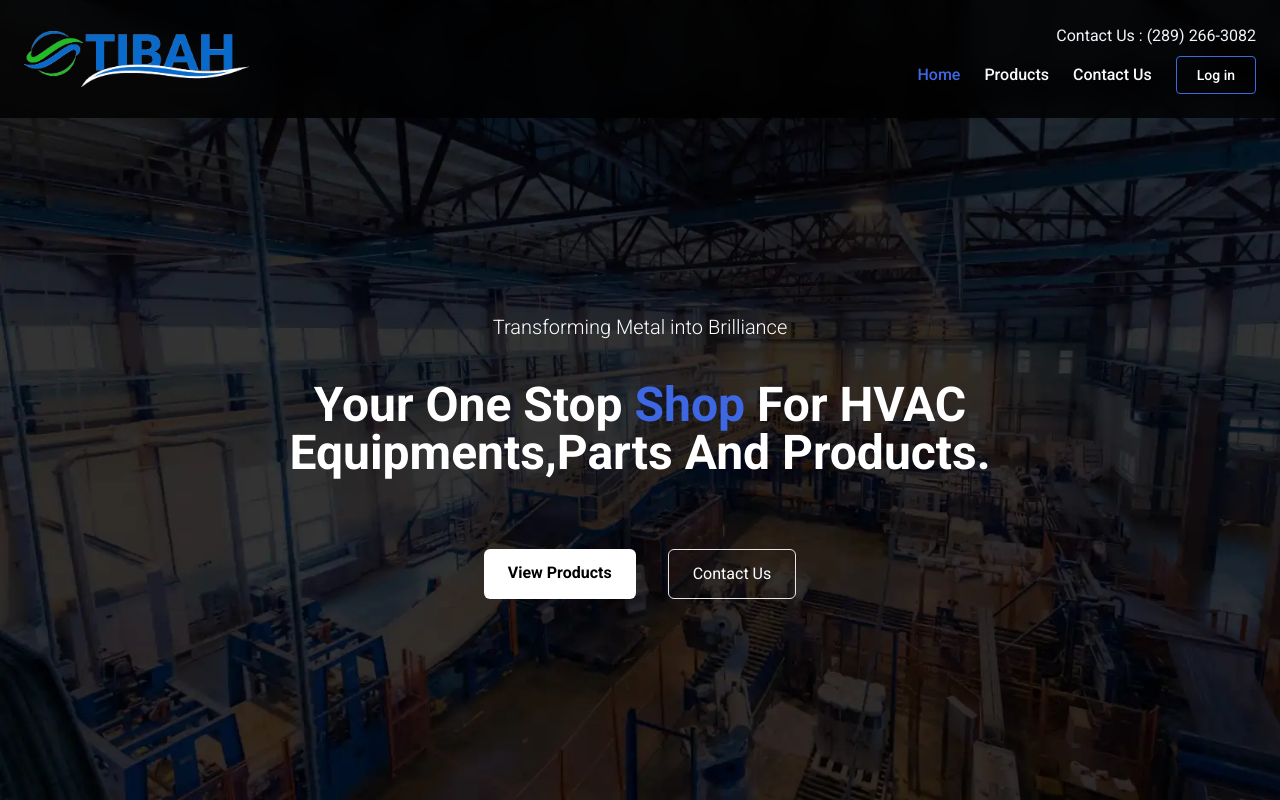
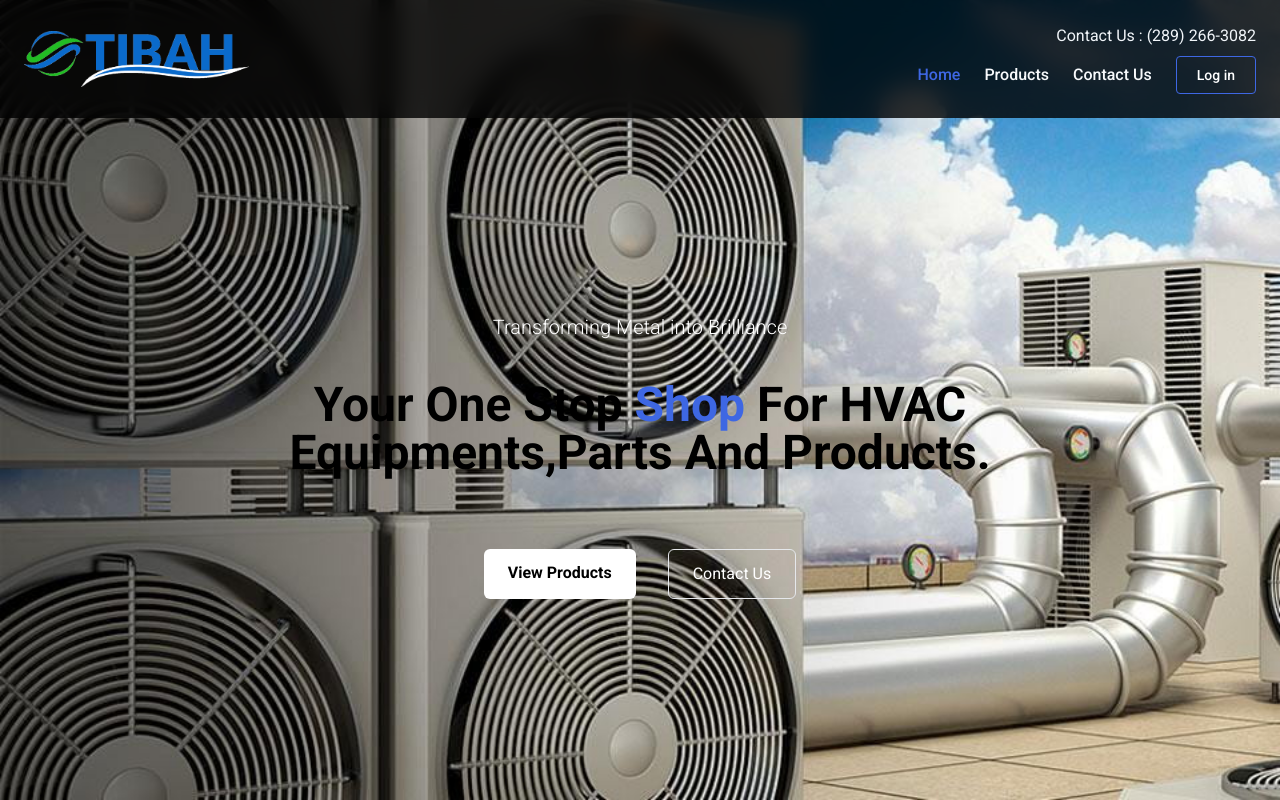
Before and after one commit to Fabinsjr/tibah, a Next.js app: page / in a window 1280 px wide. Shown: the top 800 px of the page. Built offline with nearby package versions, Linux system fonts and the light colour scheme.

Commit message:
background images

```diff
--- a/src/app/globals.css
+++ b/src/app/globals.css
@@ -45,12 +45,12 @@ body {
   transform: translateY(2rem);
 }
 .bg-bg1 {
-  background: rgb(15 23 42) url("/bg1.webp") no-repeat;
+  background: rgb(15 23 42) url("/firstimage.jpg") no-repeat;
   background-size: cover;
   background-attachment: fixed;
 }
 .bg-bg2 {
-  background: rgb(15 23 42) url("/bg2.webp") no-repeat;
+  background: rgb(15 23 42) url("/2img.jpg") no-repeat;
   background-size: cover;
 }
 .bg-bg3 {
--- a/src/app/page.tsx
+++ b/src/app/page.tsx
@@ -47,7 +47,8 @@ const Hero = () => {
       <p className="text-center text-xl font-light">
         Transforming Metal into Brilliance
       </p>
-      <h2 className="text-center text-4xl md:text-5xl font-bold text-balance max-w-5xl mx-auto capitalize">
+      <h2 className="text-center text-4xl md:text-5xl font-bold text-balance max-w-5xl mx-auto capitalize"
+      style={{color:"black"}}>
         Your One Stop<span className="text-primary"> Shop</span> For
         HVAC Equipments,Parts and Products.
       </h2>
```
Also changed, not shown: public/2img.jpg (added), public/firstimage.jpg (added).
